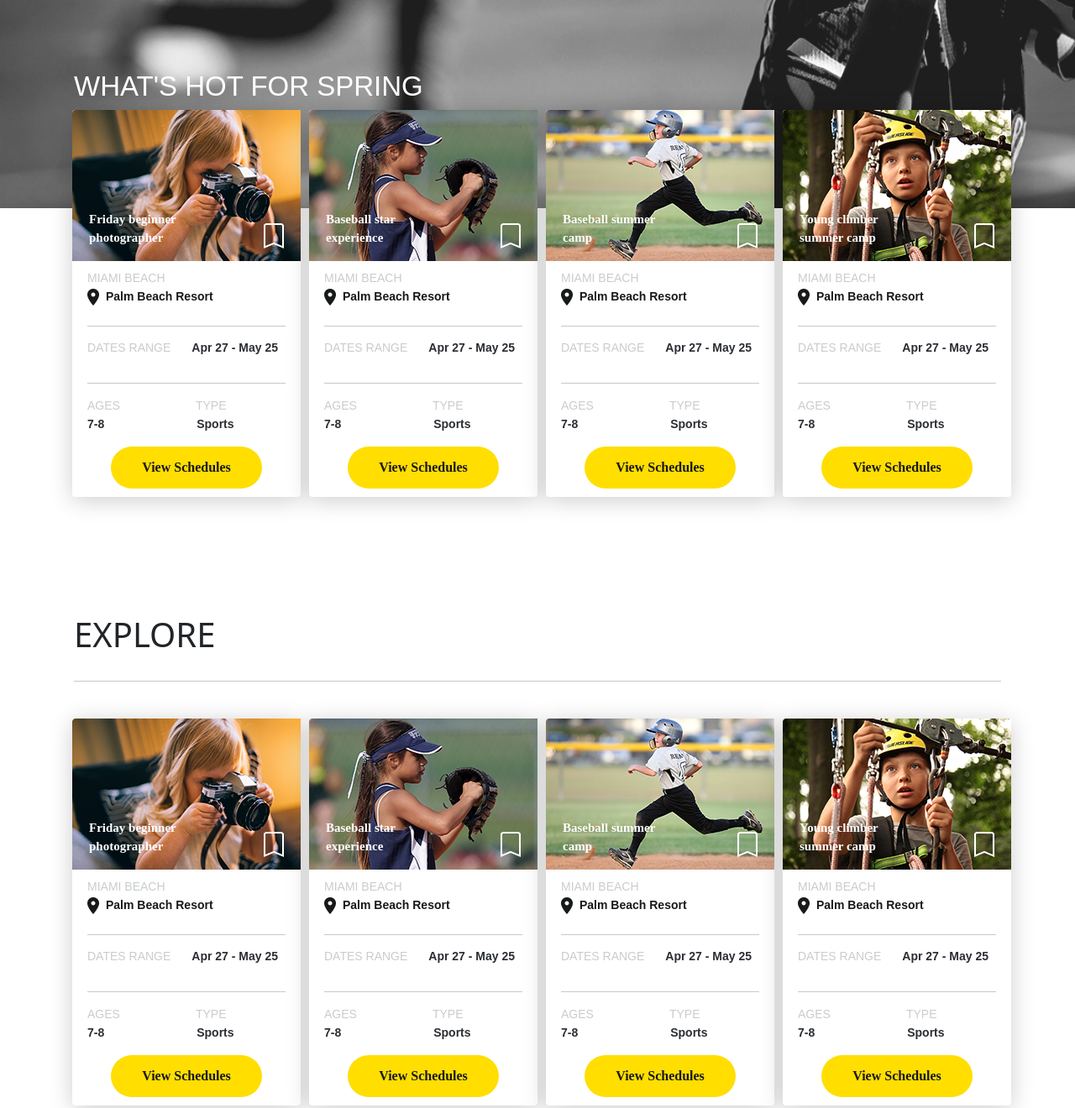
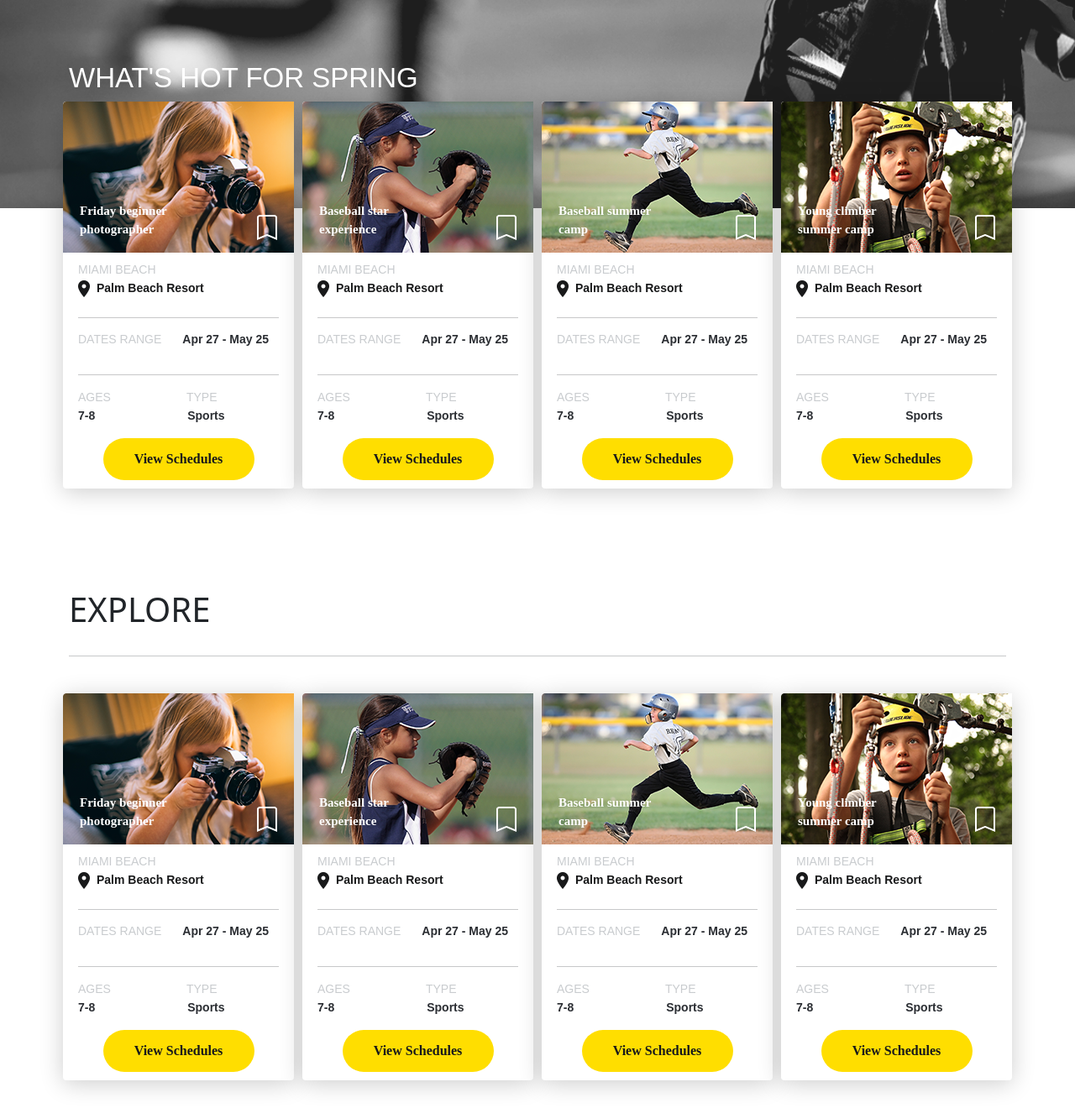
Before and after one commit to MuhammadMudassirKz/Reso-bootstrap, a plain HTML site: page index.html in a window 1280 px wide. Shown: the part 640-1960 px from the top of the page at 84% size. Drawn offline with nearby package versions, Linux system fonts and the light colour scheme.

Commit message:
issues resolve.

```diff
--- a/index.html
+++ b/index.html
@@ -75,7 +75,7 @@
         <section id="cards-section" class="cards-section">
             <div class="container">
                 <h1>WHAT'S HOT FOR SPRING</h1>
-                <div class="row">
+                <div class="row second-section-cards">
                     <div class="col-md-6 col-lg-3 d-flex align-items-stretch mb-5 mb-lg-0 px-0 mx-0 aos-init aos-animate">
                         <div class="card">
                             <div class="card-header-image" style="width: 100%; height: 180px; background-image: url('images/1st-card-background-camera-child.png'); display: flex; align-items: flex-end; background-size: cover; background-repeat: no-repeat; ">
@@ -87,7 +87,7 @@
                                     <img src="images/card-img-icon.png" height="30" width="24"/>
                                 </div>
                             </div>
-                            <div class="container">
+                            <div class="container cards-inner-section">
                                 <div class="miami">
                                     <p>MIAMI BEACH</p>
                                 </div>
@@ -126,7 +126,7 @@
                                     <img src="images/card-img-icon.png" height="30" width="24"/>
                                 </div>
                             </div>
-                            <div class="container">
+                            <div class="container cards-inner-section">
                                 <div class="miami">
                                     <p>MIAMI BEACH</p>
                                 </div>
@@ -165,7 +165,7 @@
                                     <img src="images/card-img-icon.png" height="30" width="24"/>
                                 </div>
                             </div>
-                            <div class="container">
+                            <div class="container cards-inner-section">
                                 <div class="miami">
                                     <p>MIAMI BEACH</p>
                                 </div>
@@ -204,7 +204,7 @@
                                     <img src="images/card-img-icon.png" height="30" width="24"/>
                                 </div>
                             </div>
-                            <div class="container">
+                            <div class="container cards-inner-section">
                                 <div class="miami">
                                     <p>MIAMI BEACH</p>
                                 </div>
@@ -251,7 +251,7 @@
                                     <img src="images/card-img-icon.png" height="30" width="24"/>
                                 </div>
                             </div>
-                            <div class="container">
+                            <div class="container cards-inner-section">
                                 <div class="miami">
                                     <p>MIAMI BEACH</p>
                                 </div>
@@ -290,7 +290,7 @@
                                     <img src="images/card-img-icon.png" height="30" width="24"/>
                                 </div>
                             </div>
-                            <div class="container">
+                            <div class="container cards-inner-section">
                                 <div class="miami">
                                     <p>MIAMI BEACH</p>
                                 </div>
@@ -329,7 +329,7 @@
                                     <img src="images/card-img-icon.png" height="30" width="24"/>
                                 </div>
                             </div>
-                            <div class="container">
+                            <div class="container cards-inner-section">
                                 <div class="miami">
                                     <p>MIAMI BEACH</p>
                                 </div>
@@ -368,7 +368,7 @@
                                     <img src="images/card-img-icon.png" height="30" width="24"/>
                                 </div>
                             </div>
-                            <div class="container">
+                            <div class="container cards-inner-section">
                                 <div class="miami">
                                     <p>MIAMI BEACH</p>
                                 </div>
@@ -455,7 +455,8 @@
         </section>
         <section>
             <div class="container">
-                <div class="sixth-section">
+                <div class="row sixth-section">
+                    <div class="col-lg-6 col-md-8">
                         <div class="sixth-section-card">
                             <div class="sixth-section-card-container m-auto mx-md-5">
                                 <h1>Ready to grow <br>
@@ -466,7 +467,10 @@
                                 <button class="get-started">Get started</button><span class="its-free">It's free</span>
                             </div>
                         </div>
-                    <div class="fifth-section-second-card" style="width: 100%; background-image: url('images/children-friends-fun-2.png'); background-repeat: no-repeat; background-size: cover;"></div>
+                    </div>
+                    <div class="col-lg-6 col-md-4 sixth-section-img">
+                        <div style="width: 100%; height: 100%; background-image: url('images/children-friends-fun-2.png'); background-repeat: no-repeat; background-size: cover;"></div>
+                    </div>
                 </div>
             </div>
         </section>
--- a/style.css
+++ b/style.css
@@ -208,9 +208,10 @@
 .card {
     box-shadow: 0 4px 28px 0 rgba(0,0,0,0.2);
     transition: 0.3s;
-    width: 350px;
+    width: 100%;
     background-color: white;
-    margin-left: 10px;
+    margin-left: 5px;
+    margin-right: 5px;
     border: none !important;
 }
 
@@ -248,7 +249,7 @@
     box-shadow: 0 8px 16px 0 rgba(0,0,0,0.2);
 }
 
-.container {
+.cards-inner-section {
     padding: 10px 18px;
 }
 
@@ -335,7 +336,7 @@
 }
 
 .third-section{
-    width: 100%;
+    /*width: 100%;*/
     height: 100%;
     margin-top: 120px;
     margin-bottom: 230px;
@@ -390,9 +391,9 @@
     height: 100%;
 }
 
-#fourth-section-card{
-    margin-left: 15px;
-}
+/*#fourth-section-card{*/
+/*    margin-left: 15px;*/
+/*}*/
 
 .fourth-section-card-container {
     padding-left: 25px;
@@ -524,6 +525,8 @@
     display: flex;
     box-shadow: 0 10px 25px 0 rgba(0,0,0,0.2);
     margin-top: 160px;
+    margin-left: 0px;
+    margin-right: 0px;
 }
 
 .sixth-section-card{
@@ -568,6 +571,11 @@
     color: rgb(126, 133, 142);
     line-height: 3;
     padding-left: 26px;
+}
+
+.sixth-section-img{
+    padding-right: 0;
+    padding-left: 0;
 }
 
 /*SEVENTH SECTION*/
@@ -652,7 +660,7 @@
 }
 
 .footer-text{
-    width: 300px;
+    /*width: 300px;*/
     height: 175px;
 }
 
@@ -666,7 +674,7 @@
 }
 
 .second-footer-text {
-    width: 220px;
+    /*width: 220px;*/
     height: 175px;
 }
 
```
Lines whose indentation alone changed are shown as unchanged.
